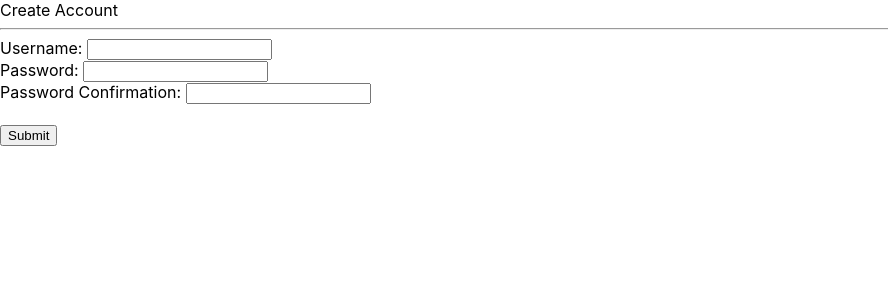
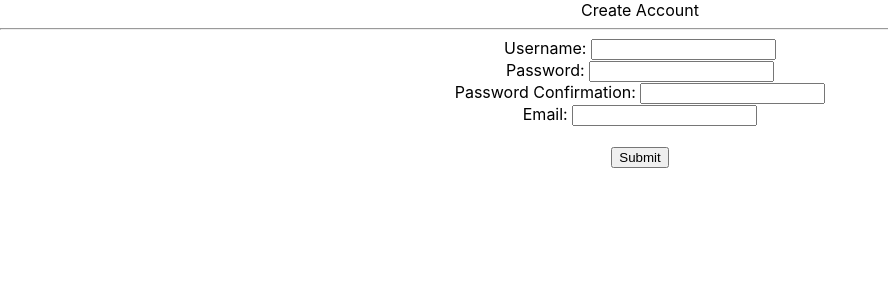
Before and after one commit to clarkngo/react-workshop, a React (Create React App) app: page / in a window 1280 px wide. Shown: the top 300 px of the page, without its empty margins (0-888 px from the left). Built offline with nearby package versions, Linux system fonts and the light colour scheme.

Commit message:
on blur validations

```diff
--- a/src/App.css
+++ b/src/App.css
@@ -36,3 +36,7 @@
     transform: rotate(360deg);
   }
 }
+
+.error {
+  color: red;
+}
--- a/src/App.js
+++ b/src/App.js
@@ -1,4 +1,5 @@
 import React, {Component} from 'react';
+import "./App.css";
 
 class App extends Component {
 
@@ -11,23 +12,76 @@ class App extends Component {
       email: '',
       errors: []
     };
+    this.validateUsernameOnBlur = this.validateUsernameOnBlur.bind(this);
+    this.validatePasswordOnBlur = this.validatePasswordOnBlur.bind(this);
+    this.validatePasswordConfirmationOnBlur = this.validatePasswordConfirmationOnBlur.bind(this);
+    this.validateEmailOnBlur = this.validateEmailOnBlur.bind(this);
   }
 
   displayForm() {
     return (
       <div>
         Username: <input type="text" onBlur={this.validateUsernameOnBlur} /><br />
-        Password: <input type="text" /><br />
-        Password Confirmation: <input type="text" /><br />
+        Password: <input type="text" onBlur={this.validatePasswordOnBlur} /><br />
+        Password Confirmation: <input type="text" onBlur={this.validatePasswordConfirmationOnBlur}/><br />
+        Email: <input type="text" onBlur={this.validateEmailOnBlur} /><br />
         <br />
         <button onClick={this.submitForm}>Submit</button>
       </div>
     )
   }
 
+  displayErrors() {
+    return (
+      <div className='errors'>
+        {this.state.errors.map((err, i) => <p key={`err-${i}`}>{err}</p>)}
+      </div>
+    );
+  }
+
   validateUsernameOnBlur = (event) => {
-    console.log("I should validate whatever is in ", event.target.value);
-    this.setState();
+    const username = event.target.value;
+    const errors = this.state.errors;
+    errors.push(this.validateNotEmpty("Username", username));
+    this.setState({ username, errors });
+  }
+
+  validatePasswordOnBlur = (event) => {
+    const password = event.target.value;
+    const errors = this.state.errors;
+    errors.push(this.validateNotEmpty("Password", password));
+    this.setState({ password, errors });
+  }
+
+  validatePasswordConfirmationOnBlur = (event) => {
+    const passwordConfirmation = event.target.value;
+    const errors = this.state.errors;
+    if (passwordConfirmation != this.state.password) {
+      errors.push("Password must match password confirmation");
+    }
+    this.setState({ passwordConfirmation, errors });
+  }
+
+  validateEmailOnBlur = (event) => {
+    const email = event.target.value;
+    const errors = this.state.errors;
+    errors.push(this.validateEmailFormat("Email", email));
+    this.setState({ email, errors });
+  }
+
+  validateNotEmpty(fieldName, value) {
+    if (value.length <= 0) {
+      return `${fieldName} must be filled out.`;
+    }
+  }
+
+  validateEmailFormat(fieldName, value) {
+    let [lhs, rhs] = value.split('@');
+    lhs = lhs || '';
+    rhs = rhs || '';
+    if (lhs.length <= 0 || rhs.length <= 0) {
+      return `${fieldName} must be in a standard email format.`;
+    }
   }
 
   submitForm(event) {
@@ -40,6 +94,7 @@ class App extends Component {
     return (
       <div className="App">
         Create Account
+        {this.displayErrors()}
         <hr />
         {this.displayForm()}
       </div>
```
